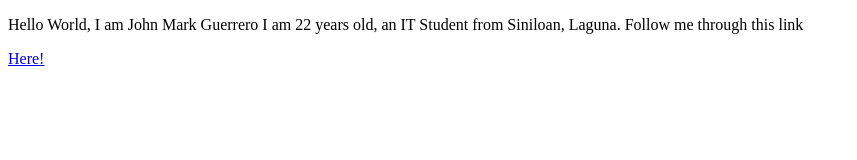
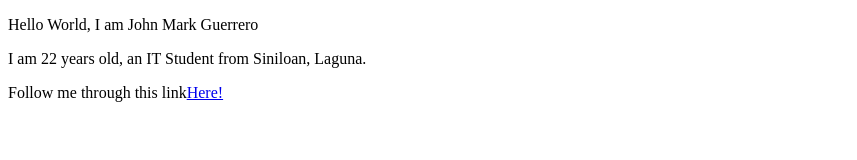
Before and after one commit to johnmarkguerreroBSIT2A/ITST301, a plain HTML site: page index.html in a window 1280 px wide. Shown: the whole page, without its empty margins (0-857 px from the left). Drawn offline with Linux system fonts and the light colour scheme.

Commit message:
Update index.html

```diff
--- a/index.html
+++ b/index.html
@@ -5,8 +5,8 @@
     <title>Module1_Engaging_Activity</title>
 </head>
 <body>
-<p> Hello World, I am John Mark Guerrero
-    I am 22 years old, an IT Student from Siniloan, Laguna.
-    Follow me through this link </p><a href="https://web.facebook.com/johnmark.guerrero.52">Here!</a>
+<p> Hello World, I am John Mark Guerrero</p>
+<p> I am 22 years old, an IT Student from Siniloan, Laguna.</p>
+<p>Follow me through this link<a href="https://web.facebook.com/johnmark.guerrero.52">Here!</a></p>
 </body>
 </html>
```
